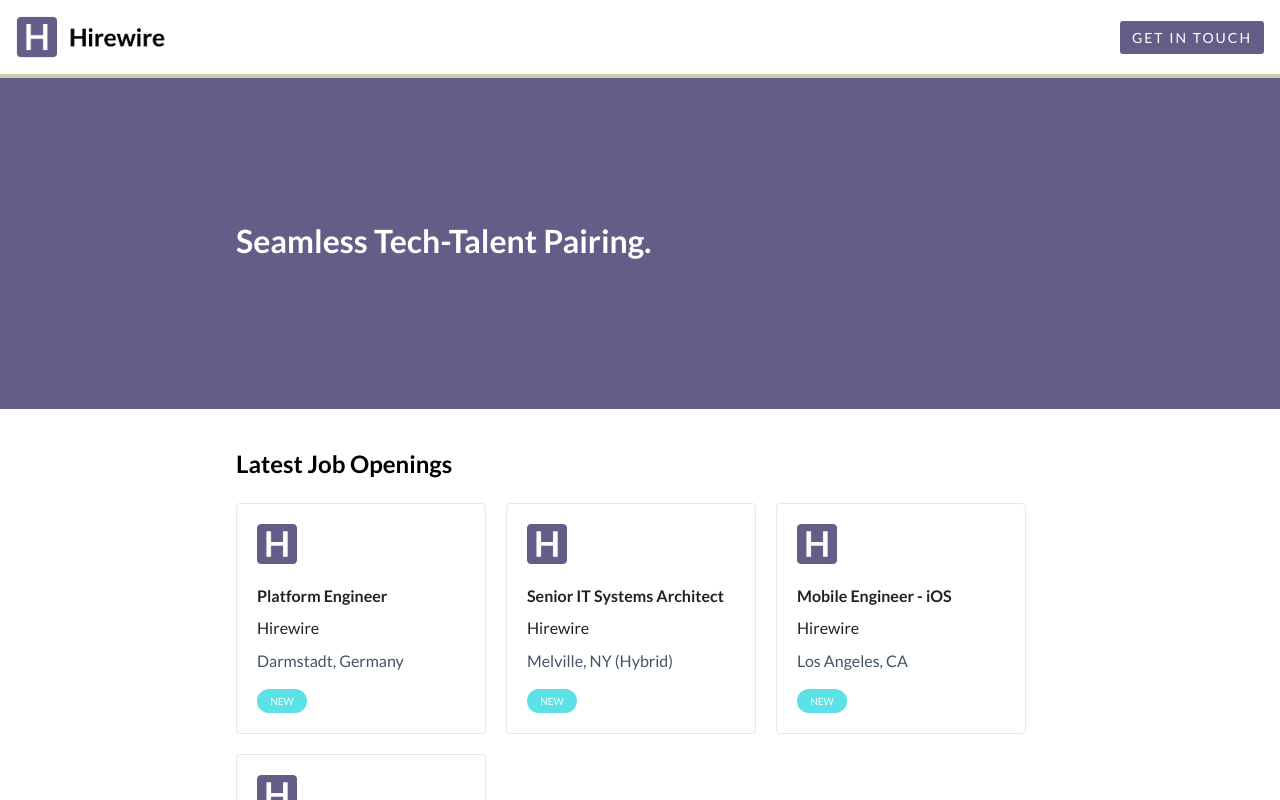
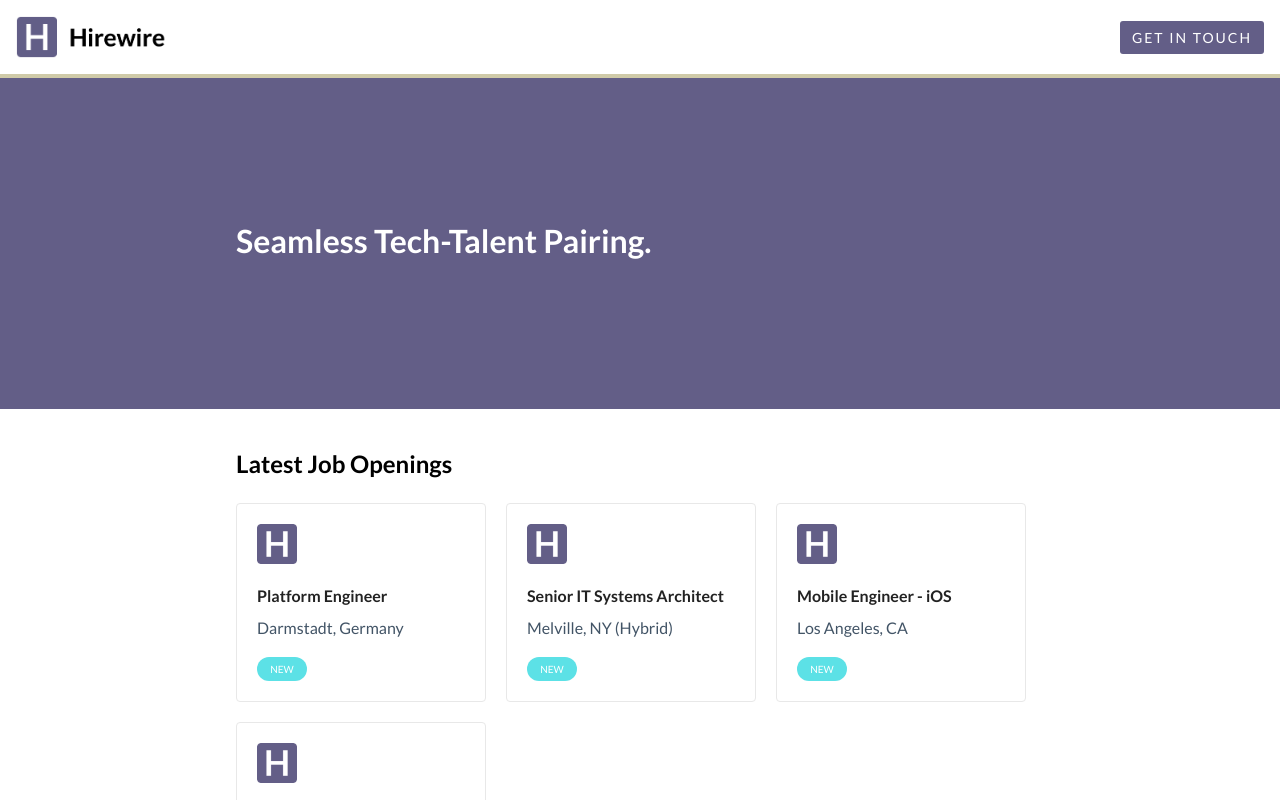
Before and after one commit to liamtarpey/hirewire, a Next.js app: page / in a window 1280 px wide. Shown: the top 800 px of the page. Built offline with nearby package versions, Linux system fonts and the light colour scheme.

Commit message:
fix: bugs

```diff
--- a/app/components/seo/job-openings/Job.styled.ts
+++ b/app/components/seo/job-openings/Job.styled.ts
@@ -24,6 +24,7 @@ export const StyledJob = styled.a`
         }
 
         &:hover {
+            text-decoration: none;
             box-shadow: 1px 8px 20px ${colors.midgrey};
         }
     `}
--- a/app/components/seo/job-openings/Job.tsx
+++ b/app/components/seo/job-openings/Job.tsx
@@ -22,7 +22,7 @@ export default function Job({
                 height={40}
             />
             <h4>{name}</h4>
-            <p>{company}</p>
+            {/* <p>{company}</p> */}
             <p className="job-location">{location}</p>
             <Badge>New</Badge>
         </StyledJob>
```
